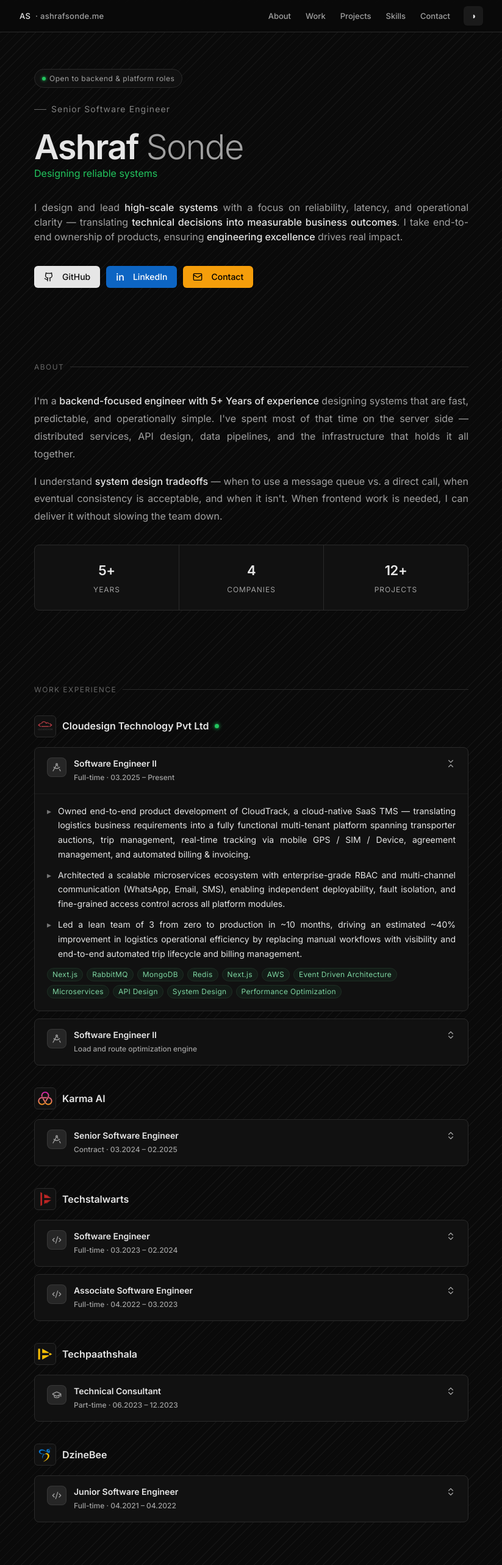
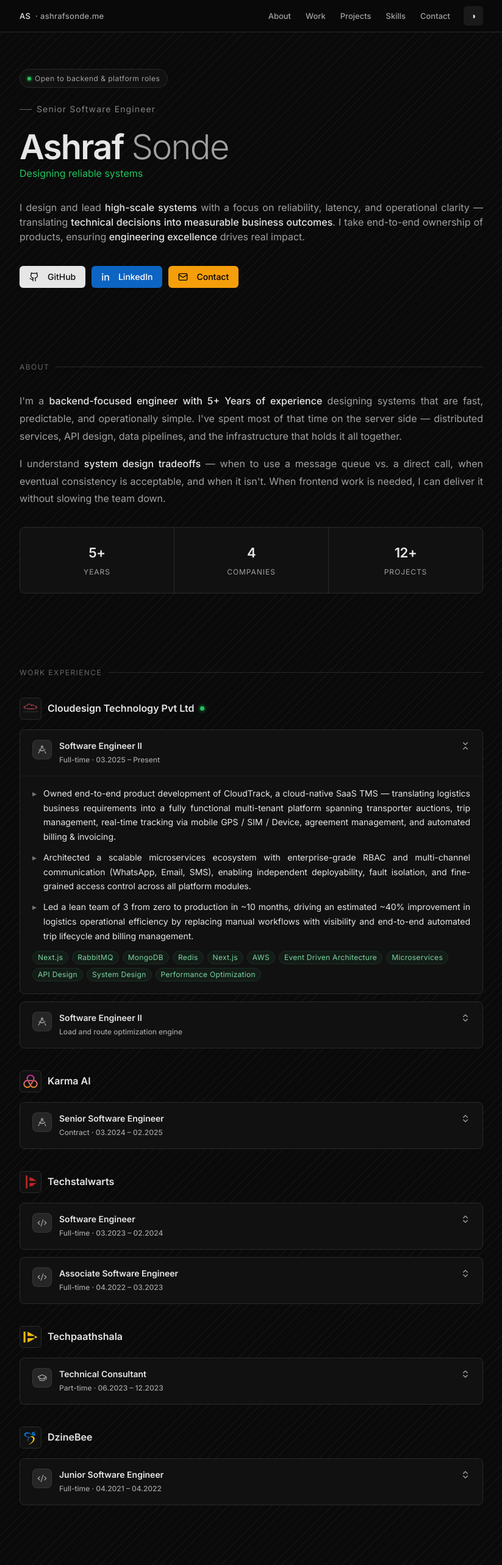
Before and after one commit to Ashraf-Sonde/portfolio-webite, a Next.js app: page / in a window 1280 px wide. Shown: the top 2566 px of the page at 61% size, without its empty margins (228-1051 px from the left). Built offline with nearby package versions, Linux system fonts and the light colour scheme.

Commit message:
fix: removed section padding in desktop screens

```diff
--- a/src/components/sections/about.tsx
+++ b/src/components/sections/about.tsx
@@ -5,7 +5,7 @@ import { Card, CardContent } from '@/components/ui/card';
 export function About() {
   return (
     <section id="about" className="py-[60px]">
-      <div className="max-w-content mx-auto px-6">
+      <div className="max-w-content mx-auto px-6 md:px-0">
         <SectionLabel>About</SectionLabel>
 
         <p className="text-base text-justify text-muted-foreground leading-[1.8] max-w-[100%]">
--- a/src/components/sections/contact.tsx
+++ b/src/components/sections/contact.tsx
@@ -51,7 +51,7 @@ export function Contact() {
 
   return (
     <section id="contact" className="py-[60px]">
-      <div className="max-w-content mx-auto px-6">
+      <div className="max-w-content mx-auto px-6 md:px-0">
         <SectionLabel>Contact</SectionLabel>
 
         <div className="grid grid-cols-1 md:grid-cols-2 gap-8">
--- a/src/components/sections/experience.tsx
+++ b/src/components/sections/experience.tsx
@@ -9,7 +9,7 @@ import { getIcon } from '@/lib/utils';
 export function Experience() {
   return (
     <section id="experience" className="py-[60px]">
-      <div className="max-w-content mx-auto px-6">
+      <div className="max-w-content mx-auto px-6 md:px-0">
         <SectionLabel>Work Experience</SectionLabel>
 
         <div className="space-y-9">
--- a/src/components/sections/hero.tsx
+++ b/src/components/sections/hero.tsx
@@ -33,7 +33,7 @@ export function Hero() {
 
   return (
     <section id="hero" className="py-[60px]">
-      <div className="max-w-content mx-auto px-6">
+      <div className="max-w-content mx-auto px-6 md:px-0">
         <Badge
           variant="secondary"
           className={cn(
--- a/src/components/sections/projects.tsx
+++ b/src/components/sections/projects.tsx
@@ -19,7 +19,7 @@ export function Projects() {
 
   return (
     <section id="projects" className="py-[60px]">
-      <div className="max-w-content mx-auto px-6">
+      <div className="max-w-content mx-auto px-6 md:px-0">
         <SectionLabel>Projects ({projects.length})</SectionLabel>
 
         <div className="flex flex-col gap-3">
--- a/src/components/sections/skills.tsx
+++ b/src/components/sections/skills.tsx
@@ -56,7 +56,7 @@ function categoryIcon(label: string) {
 export function Skills() {
   return (
     <section id="skills" className="py-[60px]">
-      <div className="max-w-content mx-auto px-6">
+      <div className="max-w-content mx-auto px-6 md:px-0">
         <SectionLabel>Stack</SectionLabel>
 
         <div className="grid grid-cols-1 gap-3 md:grid-cols-2">
--- a/src/components/sections/writing.tsx
+++ b/src/components/sections/writing.tsx
@@ -6,7 +6,7 @@ import { Card, CardContent } from '@/components/ui/card';
 export function Writing() {
   return (
     <section id="writing" className="py-[60px]">
-      <div className="max-w-content mx-auto px-6">
+      <div className="max-w-content mx-auto px-6 md:px-0">
         <SectionLabel>Writing</SectionLabel>
         <Card className="border border-dashed border-border rounded-lg shadow-none">
           <CardContent className="p-9 text-center">
```
